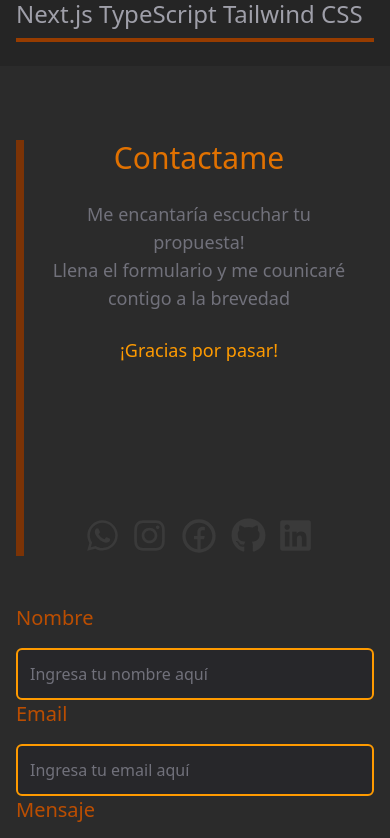
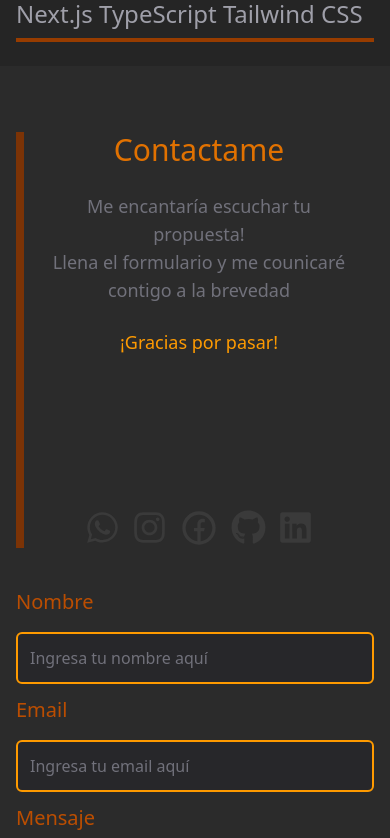
Before and after one commit to GerKoch/my-portfolio, a React (Vite) app: page / in a window 390 px wide. Shown: the part 3960-4798 px from the top of the page. Built offline with nearby package versions, Linux system fonts and the light colour scheme.

Commit message:
I worked at card contact

```diff
--- a/src/components/contact/Contact.tsx
+++ b/src/components/contact/Contact.tsx
@@ -64,7 +64,7 @@
 
   return (
     <div className="bg-[#2b2b2b] flex flex-col pt-[550px] pb-[460px] items-center justify-center px-4 sm:px-30 sm:py-6 sm:pt-40 w-full h-screen">
-      <div className="flex flex-col sm:flex-row gap-6 sm:gap-40">
+      <div className="flex flex-col sm:flex-row gap-4 sm:gap-40">
 
         <div className="flex flex-col gap-6 sm:gap-9 px-4 sm:px-10 border-l-8 sm:w-[600px] sm:h-[450px] border-amber-900">
           <h1 className="text-zinc-700 text-3xl sm:text-4xl text-center sm:text-left">
@@ -97,7 +97,7 @@
           </div>
 
           <div className="flex flex-col gap-4 sm:gap-3 text-amber-700">
-            <label className="text-xl sm:text-3xl">Email</label>
+            <label className="text-xl sm:text-3xl pt-3">Email</label>
             <input
               type="email"
               placeholder="Ingresa tu email aquí"
@@ -110,7 +110,7 @@
           </div>
 
           <div className="flex flex-col gap-4 sm:gap-3 text-amber-700">
-            <label className="text-xl sm:text-3xl">Mensaje</label>
+            <label className="text-xl sm:text-3xl pt-3">Mensaje</label>
             <textarea
               name="message"
               placeholder="Ingresa tu mensaje aquí"
```
